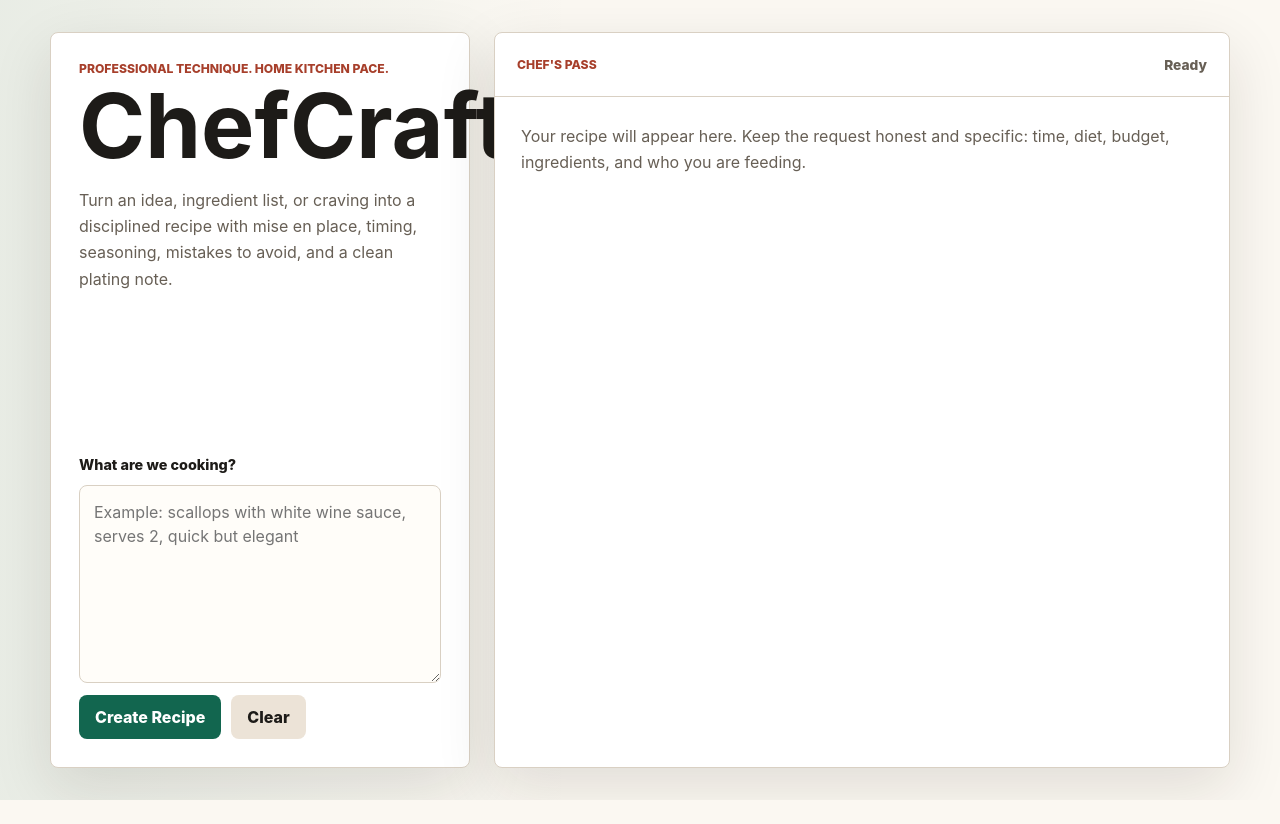
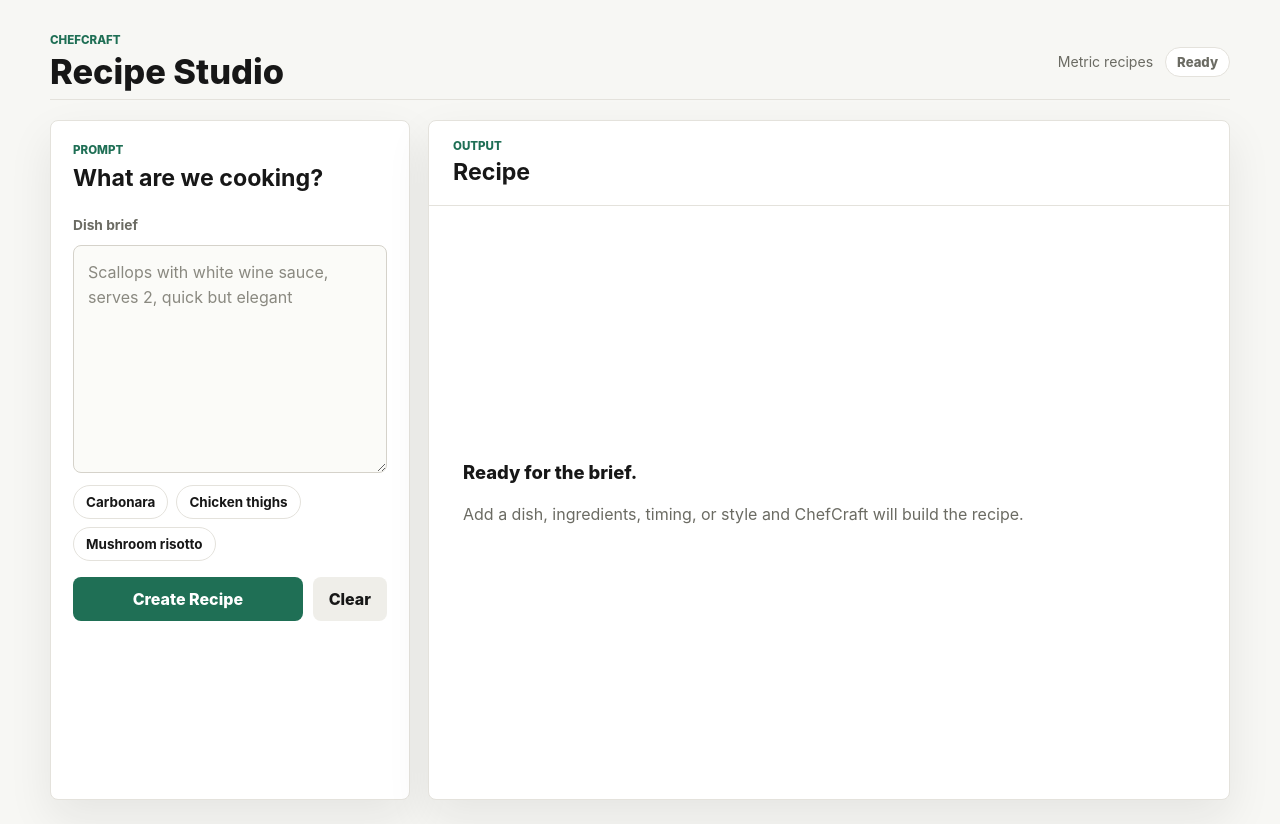
Before and after one commit to khatdinh/Chefy, a website built with Vite: page frontend/index.html in a window 1280 px wide. Before the commit the page ends 800 px from the top, so only its background shows below. Built offline with nearby package versions, Linux system fonts and the light colour scheme.

Commit message:
Add files via upload

```diff
--- a/frontend/app.js
+++ b/frontend/app.js
@@ -6,6 +6,10 @@ const clearButton = document.querySelector("#clear-button");
 const submitButton = document.querySelector("#submit-button");
 const output = document.querySelector("#recipe-output");
 const status = document.querySelector("#status");
+const promptChips = document.querySelectorAll("[data-prompt]");
+
+const emptyStateHtml =
+  '<div class="empty-state"><p class="empty-title">Ready for the brief.</p><p class="placeholder">Add a dish, ingredients, timing, or style and ChefCraft will build the recipe.</p></div>';
 
 const setStatus = (text) => {
   status.textContent = text;
@@ -128,8 +132,14 @@ form.addEventListener("submit", async (event) => {
 
 clearButton.addEventListener("click", () => {
   promptInput.value = "";
-  output.innerHTML =
-    '<p class="placeholder">Your recipe will appear here. Keep the request honest and specific: time, diet, budget, ingredients, and who you are feeding.</p>';
+  output.innerHTML = emptyStateHtml;
   setStatus("Ready");
   promptInput.focus();
 });
+
+promptChips.forEach((chip) => {
+  chip.addEventListener("click", () => {
+    promptInput.value = chip.dataset.prompt || "";
+    promptInput.focus();
+  });
+});
--- a/frontend/index.html
+++ b/frontend/index.html
@@ -7,26 +7,40 @@
     <link rel="stylesheet" href="./styles.css" />
   </head>
   <body>
-    <main class="app">
+    <main class="site-shell">
+      <header class="topbar">
+        <div>
+          <p class="eyebrow">ChefCraft</p>
+          <h1 class="brand-title">Recipe Studio</h1>
+        </div>
+        <div class="topbar-meta">
+          <span>Metric recipes</span>
+          <span id="status" class="status">Ready</span>
+        </div>
+      </header>
+
+      <div class="workspace">
         <section class="panel input-panel" aria-labelledby="app-title">
-        <div>
-          <p class="eyebrow">Professional technique. Home kitchen pace.</p>
-          <h1 id="app-title">ChefCraft</h1>
-          <p class="intro">
-            Turn an idea, ingredient list, or craving into a disciplined recipe with mise en place, timing,
-            seasoning, mistakes to avoid, and a clean plating note.
-          </p>
+          <div class="section-heading">
+            <p class="eyebrow">Prompt</p>
+            <h2 id="app-title">What are we cooking?</h2>
           </div>
 
           <form id="recipe-form" class="recipe-form">
-          <label for="prompt">What are we cooking?</label>
+            <label for="prompt">Dish brief</label>
             <textarea
               id="prompt"
               name="prompt"
-            rows="7"
-            placeholder="Example: scallops with white wine sauce, serves 2, quick but elegant"
+              rows="8"
+              placeholder="Scallops with white wine sauce, serves 2, quick but elegant"
               required
             ></textarea>
+
+            <div class="prompt-chips" aria-label="Example prompts">
+              <button type="button" class="chip" data-prompt="Creamy carbonara, serves 4, traditional style">Carbonara</button>
+              <button type="button" class="chip" data-prompt="Weeknight chicken thighs with pan sauce, serves 2">Chicken thighs</button>
+              <button type="button" class="chip" data-prompt="Vegetarian mushroom risotto, restaurant finish">Mushroom risotto</button>
+            </div>
 
             <div class="controls">
               <button id="submit-button" type="submit">Create Recipe</button>
@@ -37,16 +51,19 @@
 
         <section class="panel output-panel" aria-live="polite">
           <div class="output-header">
-          <p class="eyebrow">Chef's pass</p>
-          <span id="status" class="status">Ready</span>
+            <div>
+              <p class="eyebrow">Output</p>
+              <h2>Recipe</h2>
+            </div>
           </div>
           <article id="recipe-output" class="recipe-output">
-          <p class="placeholder">
-            Your recipe will appear here. Keep the request honest and specific: time, diet, budget,
-            ingredients, and who you are feeding.
-          </p>
+            <div class="empty-state">
+              <p class="empty-title">Ready for the brief.</p>
+              <p class="placeholder">Add a dish, ingredients, timing, or style and ChefCraft will build the recipe.</p>
+            </div>
           </article>
         </section>
+      </div>
     </main>
 
     <script src="./app.js" type="module"></script>
--- a/frontend/styles.css
+++ b/frontend/styles.css
@@ -1,18 +1,25 @@
 :root {
   color-scheme: light;
-  --ink: #1d1b18;
-  --muted: #675f55;
-  --line: #d9d0c3;
-  --paper: #fbf8f2;
-  --panel: #ffffff;
-  --accent: #12664f;
-  --accent-dark: #0d4939;
-  --heat: #a73f2b;
-  --shadow: 0 20px 60px rgba(33, 27, 19, 0.12);
+  --bg: #f7f7f4;
+  --surface: #ffffff;
+  --surface-soft: #fbfbf8;
+  --ink: #171717;
+  --muted: #6b6b63;
+  --line: #e4e2dc;
+  --line-strong: #d5d2ca;
+  --accent: #1f6f55;
+  --accent-hover: #195a46;
+  --accent-soft: #edf5f1;
+  --danger: #a43c2f;
+  --shadow: 0 18px 45px rgba(28, 28, 24, 0.08);
 }
 
 * {
   box-sizing: border-box;
+}
+
+html {
+  min-width: 320px;
 }
 
 body {
@@ -21,9 +28,7 @@ body {
   font-family:
     Inter, ui-sans-serif, system-ui, -apple-system, BlinkMacSystemFont, "Segoe UI", sans-serif;
   color: var(--ink);
-  background:
-    linear-gradient(90deg, rgba(18, 102, 79, 0.08), transparent 45%),
-    var(--paper);
+  background: var(--bg);
 }
 
 button,
@@ -31,61 +36,94 @@ textarea {
   font: inherit;
 }
 
-.app {
+button {
+  -webkit-tap-highlight-color: transparent;
+}
+
+.site-shell {
   width: min(1180px, calc(100vw - 32px));
-  min-height: 100vh;
   margin: 0 auto;
+  padding: 24px 0;
+}
+
+.topbar {
+  min-height: 76px;
+  display: flex;
+  align-items: center;
+  justify-content: space-between;
+  gap: 20px;
+  border-bottom: 1px solid var(--line);
+  margin-bottom: 20px;
+}
+
+.topbar-meta {
+  display: flex;
+  align-items: center;
+  gap: 12px;
+  color: var(--muted);
+  font-size: 0.88rem;
+  white-space: nowrap;
+}
+
+.workspace {
+  min-height: calc(100vh - 120px);
   display: grid;
-  grid-template-columns: minmax(320px, 420px) minmax(0, 1fr);
-  gap: 24px;
+  grid-template-columns: minmax(300px, 360px) minmax(0, 1fr);
+  gap: 18px;
   align-items: stretch;
-  padding: 32px 0;
 }
 
 .panel {
-  background: var(--panel);
+  background: var(--surface);
   border: 1px solid var(--line);
   border-radius: 8px;
   box-shadow: var(--shadow);
 }
 
+.input-panel,
+.output-panel {
+  min-height: 640px;
+}
+
 .input-panel {
   display: flex;
   flex-direction: column;
-  justify-content: space-between;
-  gap: 32px;
-  padding: 28px;
+  gap: 24px;
+  padding: 22px;
 }
 
 .output-panel {
-  min-height: calc(100vh - 64px);
   display: flex;
   flex-direction: column;
   overflow: hidden;
 }
 
 .eyebrow {
-  margin: 0 0 10px;
-  color: var(--heat);
-  font-size: 0.76rem;
+  margin: 0 0 8px;
+  color: var(--accent);
+  font-size: 0.72rem;
   font-weight: 800;
   letter-spacing: 0;
   text-transform: uppercase;
 }
 
-h1 {
+.brand-title,
+.section-heading h2,
+.output-header h2 {
   margin: 0;
-  font-size: clamp(2.8rem, 7vw, 5.6rem);
-  line-height: 0.9;
   letter-spacing: 0;
 }
 
-.intro {
-  max-width: 38rem;
-  margin: 20px 0 0;
-  color: var(--muted);
-  font-size: 1rem;
-  line-height: 1.65;
+.brand-title {
+  font-size: clamp(1.6rem, 3vw, 2.15rem);
+  line-height: 1;
+  font-weight: 760;
+}
+
+.section-heading h2,
+.output-header h2 {
+  font-size: 1.45rem;
+  line-height: 1.2;
 }
 
 .recipe-form {
@@ -94,31 +132,61 @@ h1 {
 }
 
 label {
-  font-size: 0.9rem;
-  font-weight: 800;
+  color: var(--muted);
+  font-size: 0.86rem;
+  font-weight: 700;
 }
 
 textarea {
   width: 100%;
-  min-height: 190px;
+  min-height: 220px;
   resize: vertical;
-  border: 1px solid var(--line);
+  border: 1px solid var(--line-strong);
   border-radius: 8px;
   padding: 14px;
   color: var(--ink);
-  background: #fffdf9;
-  line-height: 1.5;
+  background: var(--surface-soft);
+  line-height: 1.55;
+}
+
+textarea::placeholder {
+  color: #8a8980;
 }
 
 textarea:focus {
-  outline: 3px solid rgba(18, 102, 79, 0.22);
+  outline: 3px solid rgba(31, 111, 85, 0.16);
   border-color: var(--accent);
+  background: #ffffff;
+}
+
+.prompt-chips {
+  display: flex;
+  flex-wrap: wrap;
+  gap: 8px;
+}
+
+.chip {
+  min-height: 34px;
+  border: 1px solid var(--line);
+  border-radius: 999px;
+  padding: 0 12px;
+  color: var(--ink);
+  background: var(--surface);
+  cursor: pointer;
+  font-size: 0.84rem;
+  font-weight: 650;
+}
+
+.chip:hover {
+  border-color: var(--accent);
+  background: var(--accent-soft);
 }
 
 .controls {
-  display: flex;
+  display: grid;
+  grid-template-columns: 1fr auto;
   gap: 10px;
-  flex-wrap: wrap;
+  margin-top: 4px;
 }
 
 button {
@@ -127,13 +195,18 @@ button {
   border-radius: 8px;
   padding: 0 16px;
   cursor: pointer;
-  color: white;
+  color: #ffffff;
   background: var(--accent);
-  font-weight: 800;
+  font-weight: 760;
 }
 
 button:hover {
-  background: var(--accent-dark);
+  background: var(--accent-hover);
+}
+
+button:focus-visible {
+  outline: 3px solid rgba(31, 111, 85, 0.22);
+  outline-offset: 2px;
 }
 
 button:disabled {
@@ -143,61 +216,76 @@ button:disabled {
 
 .secondary {
   color: var(--ink);
-  background: #ece3d7;
+  background: #efeee9;
 }
 
 .secondary:hover {
-  background: #ded2c3;
+  background: #e4e2dc;
 }
 
 .output-header {
-  min-height: 64px;
+  min-height: 72px;
   display: flex;
   align-items: center;
   justify-content: space-between;
   gap: 16px;
   border-bottom: 1px solid var(--line);
-  padding: 18px 22px;
+  padding: 18px 24px;
 }
 
 .output-header .eyebrow {
-  margin: 0;
+  margin-bottom: 6px;
 }
 
 .status {
+  display: inline-flex;
+  align-items: center;
+  min-height: 30px;
+  border: 1px solid var(--line);
+  border-radius: 999px;
+  padding: 0 11px;
   color: var(--muted);
-  font-size: 0.86rem;
-  font-weight: 800;
+  background: var(--surface);
+  font-size: 0.82rem;
+  font-weight: 760;
 }
 
 .recipe-output {
   flex: 1;
   overflow: auto;
-  padding: 26px;
-  line-height: 1.65;
+  padding: 28px 34px 34px;
+  line-height: 1.68;
 }
 
 .recipe-output h1,
 .recipe-output h2 {
-  line-height: 1.1;
+  line-height: 1.15;
+  letter-spacing: 0;
 }
 
 .recipe-output h1 {
-  font-size: clamp(2rem, 4vw, 3.2rem);
-  margin: 0 0 18px;
+  max-width: 760px;
+  margin: 0 0 20px;
+  font-size: clamp(1.75rem, 2.4vw, 2.6rem);
+  font-weight: 760;
 }
 
 .recipe-output h2 {
-  margin: 30px 0 8px;
-  font-size: 1.1rem;
+  margin: 30px 0 10px;
+  padding-top: 18px;
+  border-top: 1px solid var(--line);
+  font-size: 1rem;
+  font-weight: 800;
 }
 
 .recipe-output p {
+  max-width: 760px;
   margin: 0 0 14px;
 }
 
 .recipe-output ul,
 .recipe-output ol {
+  max-width: 760px;
   padding-left: 22px;
 }
 
@@ -205,23 +293,79 @@ button:disabled {
   margin: 8px 0;
 }
 
+.empty-state {
+  min-height: 100%;
+  display: grid;
+  align-content: center;
+  justify-items: start;
+  padding: 40px 0;
+}
+
+.empty-title {
+  margin: 0 0 8px;
+  font-size: 1.15rem;
+  font-weight: 760;
+}
+
 .placeholder {
   color: var(--muted);
 }
 
 .error {
-  color: #8e2418;
-  font-weight: 800;
+  color: var(--danger);
+  font-weight: 760;
 }
 
-@media (max-width: 860px) {
-  .app {
+@media (max-width: 900px) {
+  .site-shell {
+    width: min(100% - 24px, 680px);
+    padding: 16px 0;
+  }
+
+  .topbar {
+    align-items: flex-start;
+    flex-direction: column;
+    gap: 12px;
+    padding-bottom: 16px;
+  }
+
+  .workspace {
     min-height: auto;
     grid-template-columns: 1fr;
-    padding: 16px 0;
+  }
+
+  .input-panel,
+  .output-panel {
+    min-height: auto;
   }
 
   .output-panel {
     min-height: 520px;
   }
 }
+
+@media (max-width: 520px) {
+  .topbar-meta,
+  .controls {
+    width: 100%;
+  }
+
+  .controls {
+    grid-template-columns: 1fr;
+  }
+
+  .topbar-meta {
+    justify-content: space-between;
+  }
+
+  .input-panel,
+  .output-header,
+  .recipe-output {
+    padding-left: 18px;
+    padding-right: 18px;
+  }
+
+  .recipe-output h1 {
+    font-size: 1.65rem;
+  }
+}
```
Lines whose indentation alone changed are shown as unchanged.
